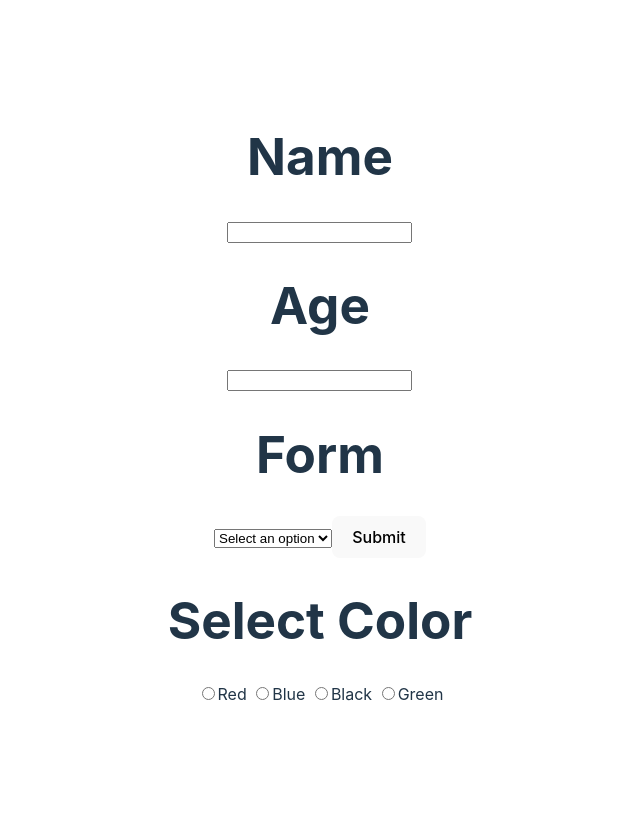
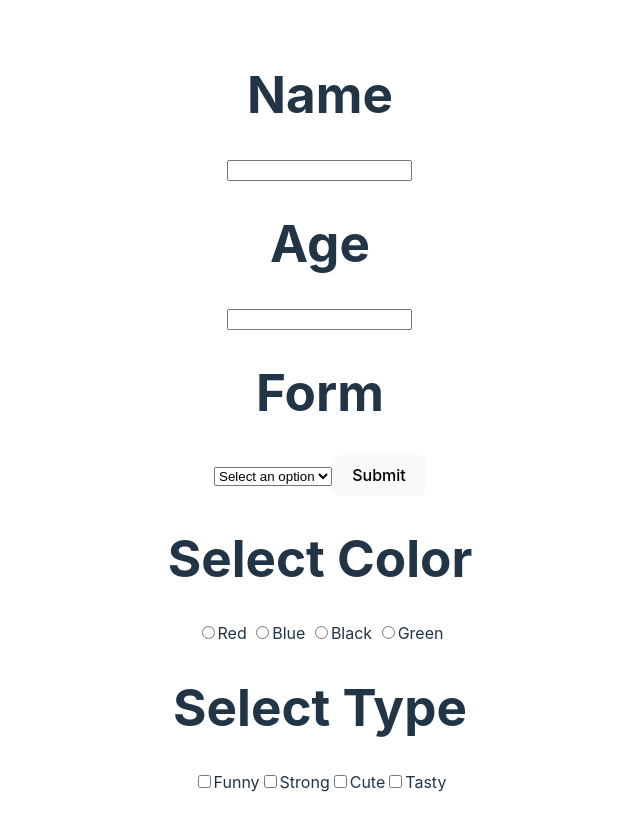
Before and after one commit to HanninenF/Parent-Child-MiniProject, a React (Vite) app: page / in a window 1280 px wide. Shown: the whole page, without its empty margins (320-960 px from the left). Before the commit the page ends 800 px from the top, so only its background shows below. Built offline with nearby package versions, Linux system fonts and the light colour scheme.

Commit message:
Added SelecType with four options

```diff
--- a/src/App.tsx
+++ b/src/App.tsx
@@ -3,6 +3,7 @@ import SelectName from './components/SelectName';
 import SelectAge from './components/SelectAge';
 import Dropdown from './components/SelectDropdown';
 import SelectColor from './components/SelectColor';
+import SelectType from './components/SelectType';
 
 
 function App() {
@@ -12,6 +13,7 @@ function App() {
      <SelectAge/>
      <Dropdown/>
      <SelectColor/>
+     <SelectType/>
 
     </>
   )
--- /dev/null
+++ b/src/components/SelectType.tsx
@@ -0,0 +1,17 @@
+
+
+export default function SelectType() {
+    const handleCheckboxChange = (e: React.ChangeEvent<HTMLInputElement>) => {
+        console.log(e.target.name);
+    };
+    return(
+        <div>
+            <h1>Select Type</h1>
+            <label><input type="checkbox" name="funny" value="Funny" onChange={handleCheckboxChange}/>Funny</label>
+            <label><input type="checkbox" name="strong" value="Strong" onChange={handleCheckboxChange}/>Strong</label>
+            <label><input type="checkbox" name="cute" value="Cute" onChange={handleCheckboxChange}/>Cute</label>
+            <label><input type="checkbox" name="tasty" value="Tasty" onChange={handleCheckboxChange}/>Tasty</label>
+        </div>
+    );
+
+}
```
Also changed, not shown: src/components/Select,Type.tsx (deleted).
